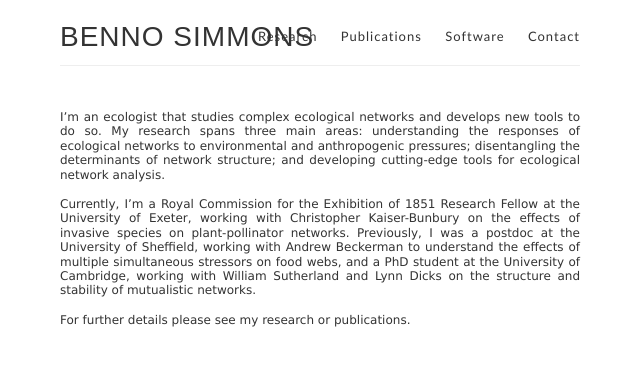
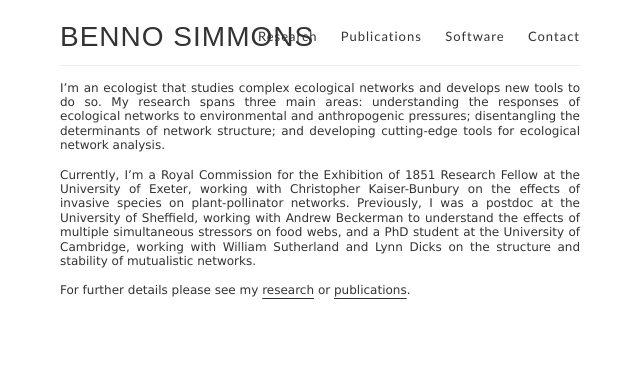
Before and after one commit to SimmonsBI/SimmonsBI.github.io, a Jekyll site: the page built from index.md, in a window 1280 px wide. Shown: the top 366 px of the page, without its empty margins (320-960 px from the left). Built offline with Jekyll 4.4.1, drawn with Linux system fonts in a browser that asks for light colours; our own code applies the rules of GitHub Pages for plain Markdown files; part of the change alters nothing that is shown.

Commit message:
Update index.md

```diff
--- a/index.md
+++ b/index.md
@@ -1,7 +1,5 @@
-&nbsp;
-
 I’m an ecologist that studies complex ecological networks and develops new tools to do so. My research spans three main areas: understanding the responses of ecological networks to environmental and anthropogenic pressures; disentangling the determinants of network structure; and developing cutting-edge tools for ecological network analysis.
 
 Currently, I'm a Royal Commission for the Exhibition of 1851 Research Fellow at the University of Exeter, working with Christopher Kaiser-Bunbury on the effects of invasive species on plant-pollinator networks. Previously, I was a postdoc at the University of Sheffield, working with Andrew Beckerman to understand the effects of multiple simultaneous stressors on food webs, and a PhD student at the University of Cambridge, working with William Sutherland and Lynn Dicks on the structure and stability of mutualistic networks.
 
-For further details please see my research or publications.
+For further details please see my [research](/research) or [publications](/publications).
```
